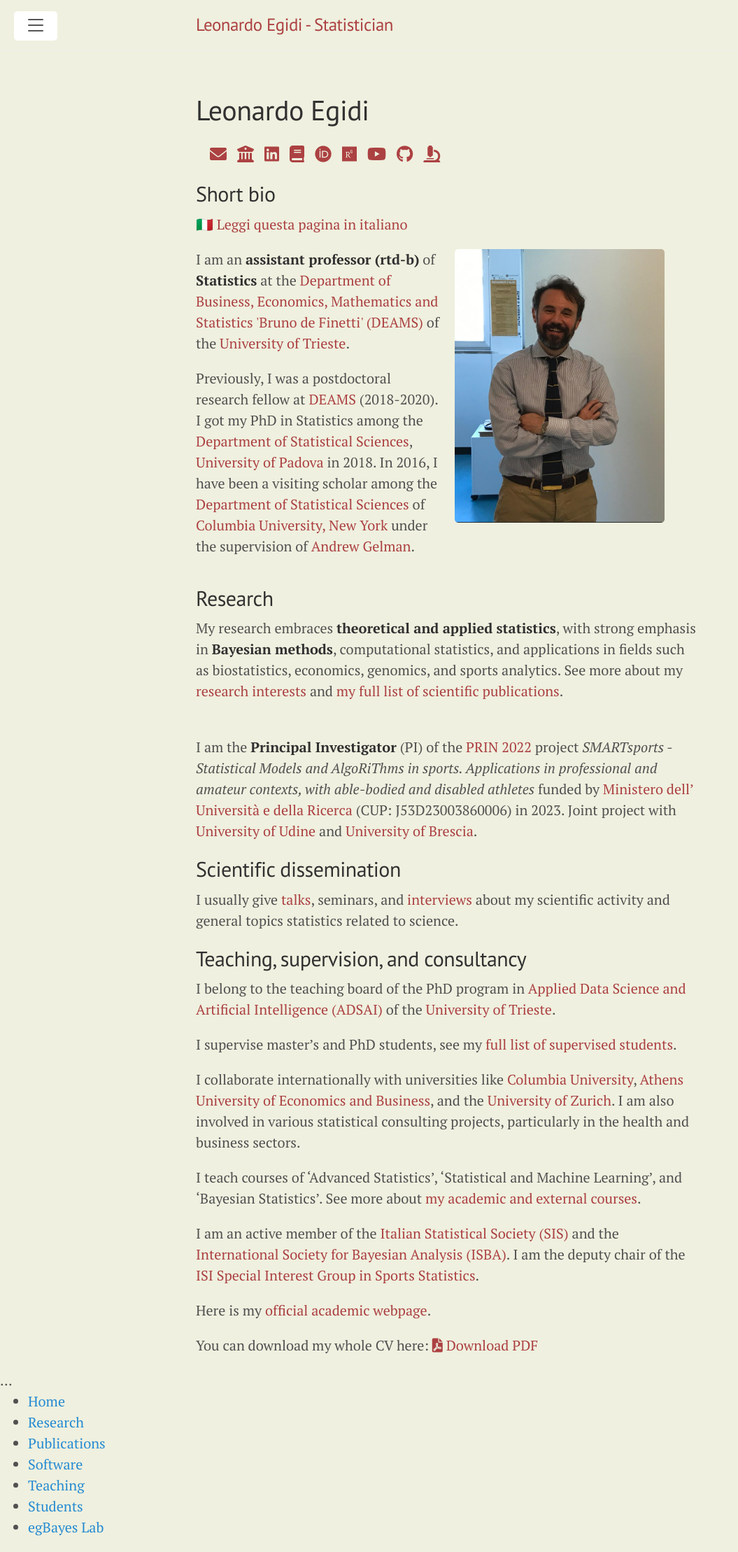
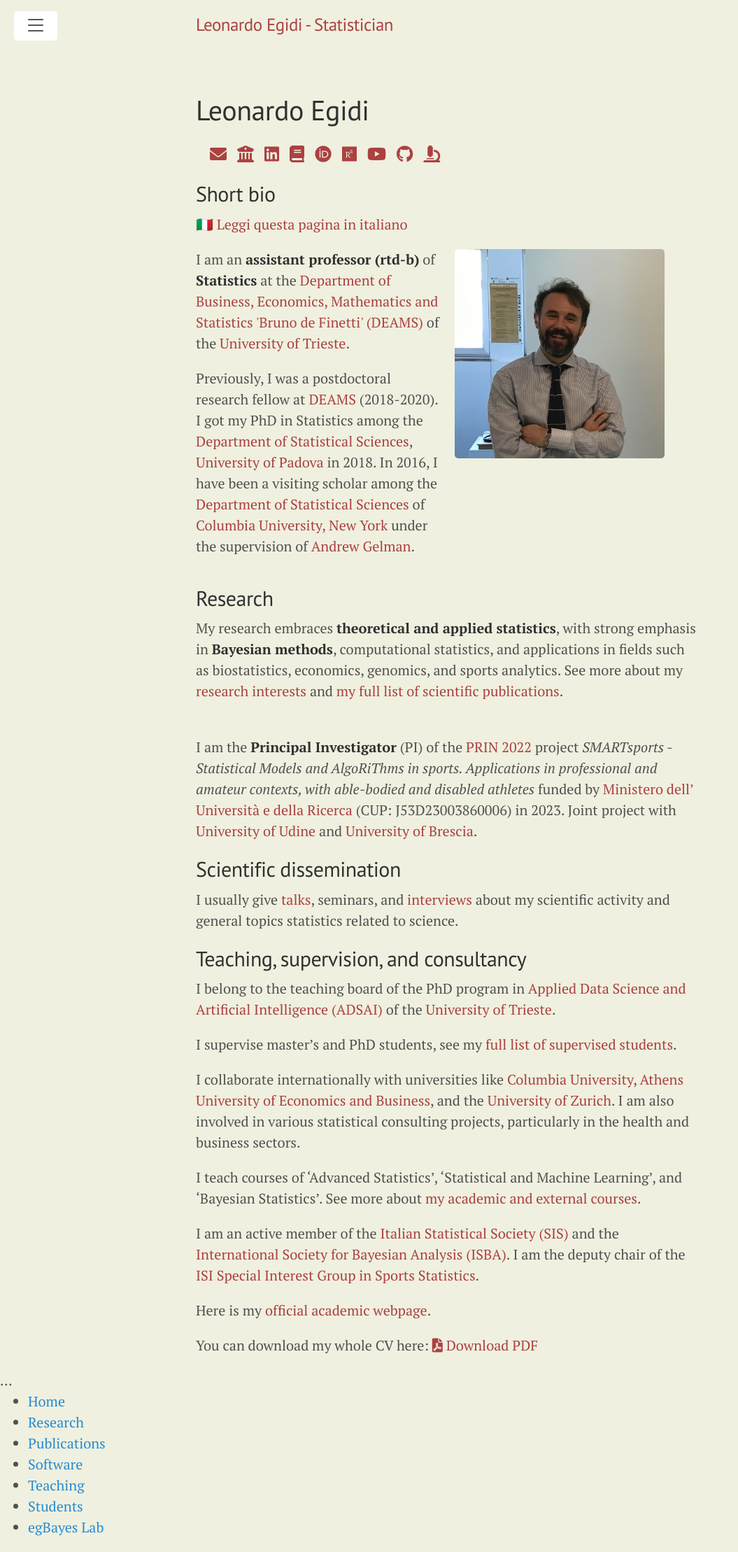
Before and after one commit to LeoEgidi/leoegidi.github.io, a Jekyll site: the page built from index.md, in a window 1280 px wide. Shown: the whole page at 70% size, without its empty margins (0-1055 px from the left). Built offline with Jekyll 4.4.1, drawn with Linux system fonts in a browser that asks for light colours; Markdown is read by kramdown in place of the engine named in the settings; the list of posts is cut into pages by our own code.

Commit message:
Update index.md

```diff
--- a/index.md
+++ b/index.md
@@ -70,7 +70,7 @@ description: "Website of Leonardo Egidi, assistant professor of statistics."
     </p>
   </div>
 <div class="column">
-    <img src="egidi_small.png" alt="Leonardo Egidi" style="float: center; margin-right: 10px;" width="300">
+    <img src="egidi_primo_piano.jpg" alt="Leonardo Egidi" style="float: center; margin-right: 10px;" width="300">
   </div>
 </div>
 
```
